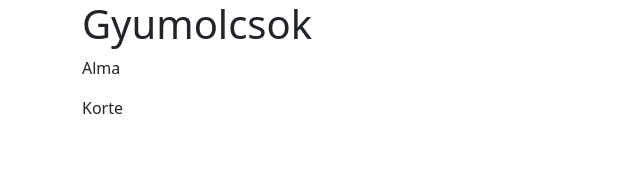
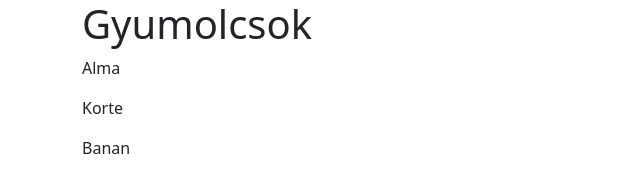
Before and after one commit to kalbert2001/gyumi, a website: page index.html in a window 1280 px wide. Shown: the full height of the page, 0-640 px from the left. Drawn offline with nearby package versions, Linux system fonts and the light colour scheme.

Commit message:
banan hozzaadva

```diff
--- a/index.html
+++ b/index.html
@@ -17,6 +17,7 @@
     <h1>Gyumolcsok</h1>
         <p>Alma</p>
         <p>Korte</p>
+        <p>Banan</p>
 
     </div>
 
```
